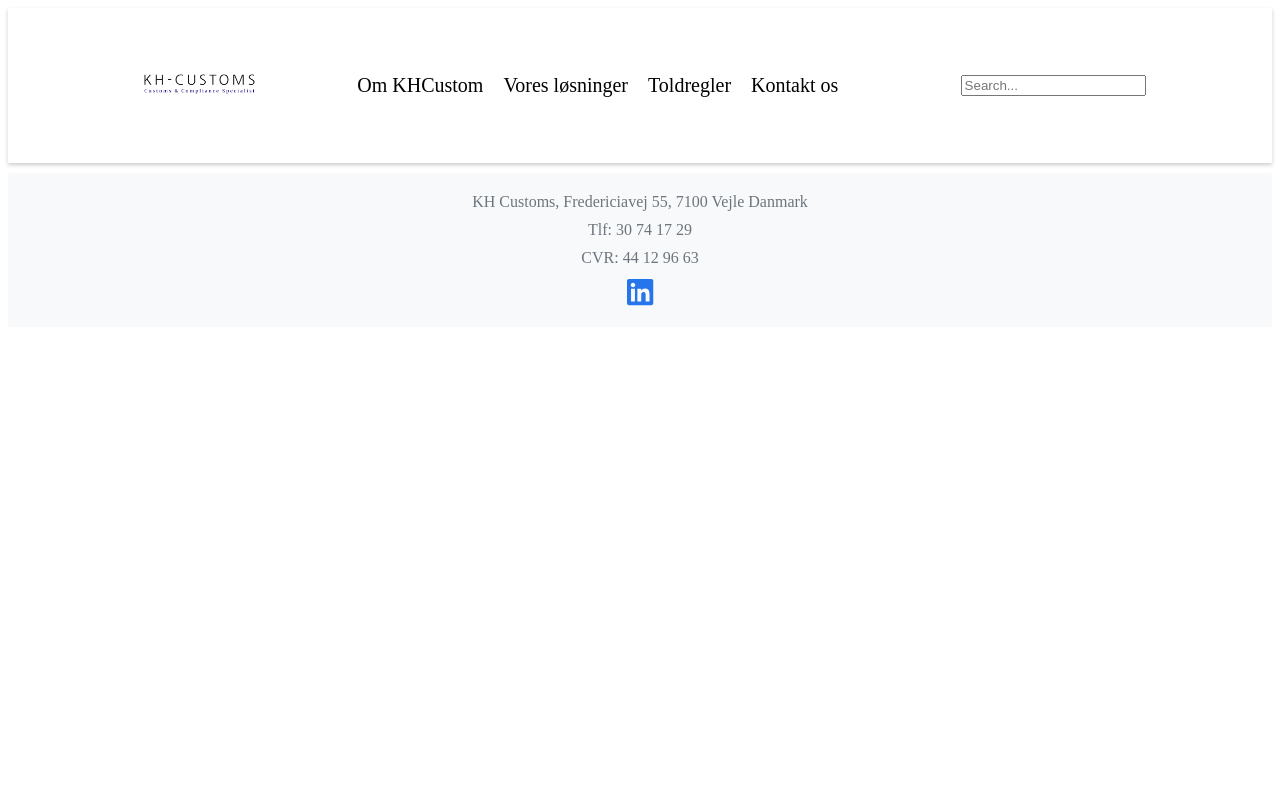
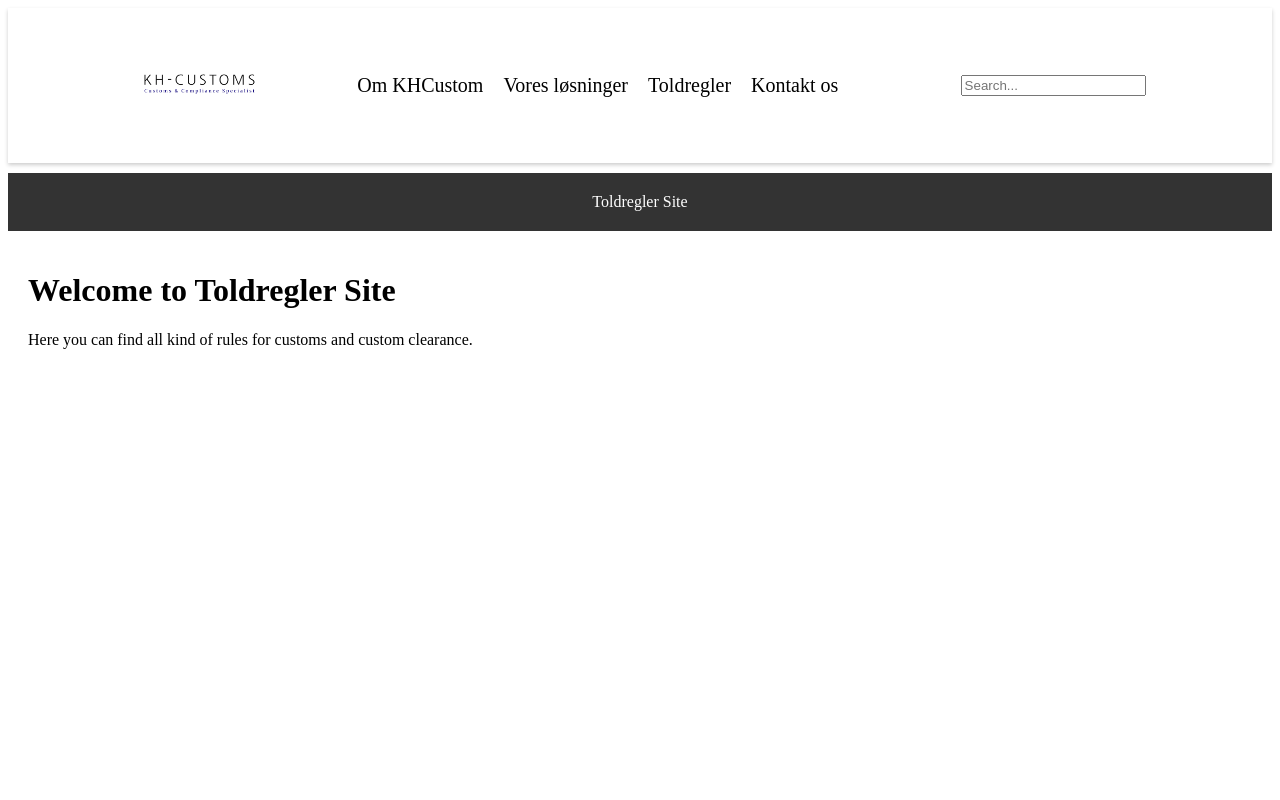
Before and after one commit to Jesperejohannsen/khCustoms, a React (Vite) app: page /toldregler in a window 1280 px wide. Shown: the top 800 px of the page. Built offline with nearby package versions, Linux system fonts and the light colour scheme.

Commit message:
adding toldregler-section

```diff
--- a/src/App.tsx
+++ b/src/App.tsx
@@ -6,6 +6,7 @@ import Footer from "./components/footer/Footer";
 import { homeSectionParagraphs } from "./components/home/HomeSection";
 import SearchResult from "./components/searchbar/SearchResult";
 import SolutionsSite from "./components/solutionSite/SolutionsSite";
+import ToldreglerSite from "./components/toldreglerSite/ToldreglerSite";
 
 const App: React.FC = () => (
   <Router>
@@ -15,6 +16,7 @@ const App: React.FC = () => (
       <Route path="/solutions" component={SolutionsSite} />
       <Route path="/search/:term" component={SearchResult} />
       <Route path="/services" component={SolutionsSite} />
+      <Route path="/toldregler" component={ToldreglerSite} />
     </Switch>
     <Footer />
   </Router>
--- /dev/null
+++ b/src/components/toldreglerSite/ToldreglerSite.tsx
@@ -0,0 +1,16 @@
+import './toldRegler.css'
+
+const ToldreglerSite = () => {
+    return (
+      <div className="toldregler-site">
+        <header className="site-header">Toldregler Site</header>
+        <main className="site-main">
+          <h1>Welcome to Toldregler Site</h1>
+          <p>Here you can find all kind of rules for customs and custom clearance.</p>
+        </main>
+        <footer className="site-footer">© 2022 Toldregler Site</footer>
+      </div>
+    )
+  }
+
+  export default ToldreglerSite
--- /dev/null
+++ b/src/components/toldreglerSite/toldRegler.css
@@ -0,0 +1,16 @@
+.toldregler-site {
+    display: grid;
+    grid-template-rows: auto 1fr auto;
+    height: 100vh;
+  }
+
+  .site-header, .site-footer {
+    background-color: #333;
+    color: #fff;
+    padding: 20px;
+    text-align: center;
+  }
+
+  .site-main {
+    padding: 20px;
+  }
```
